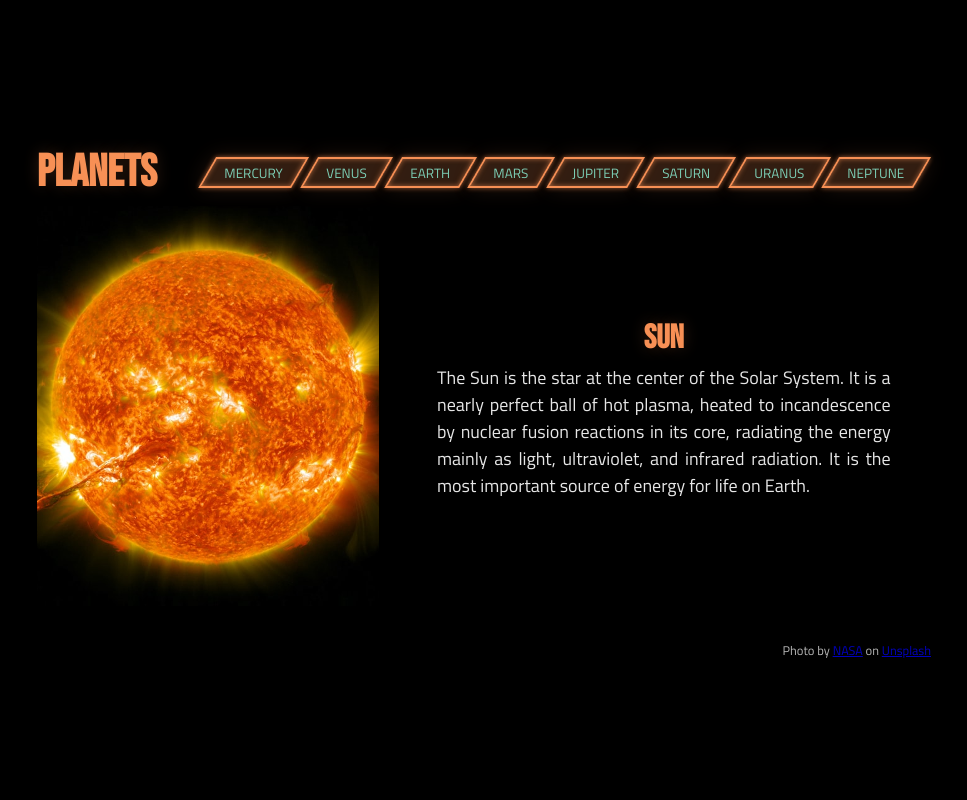
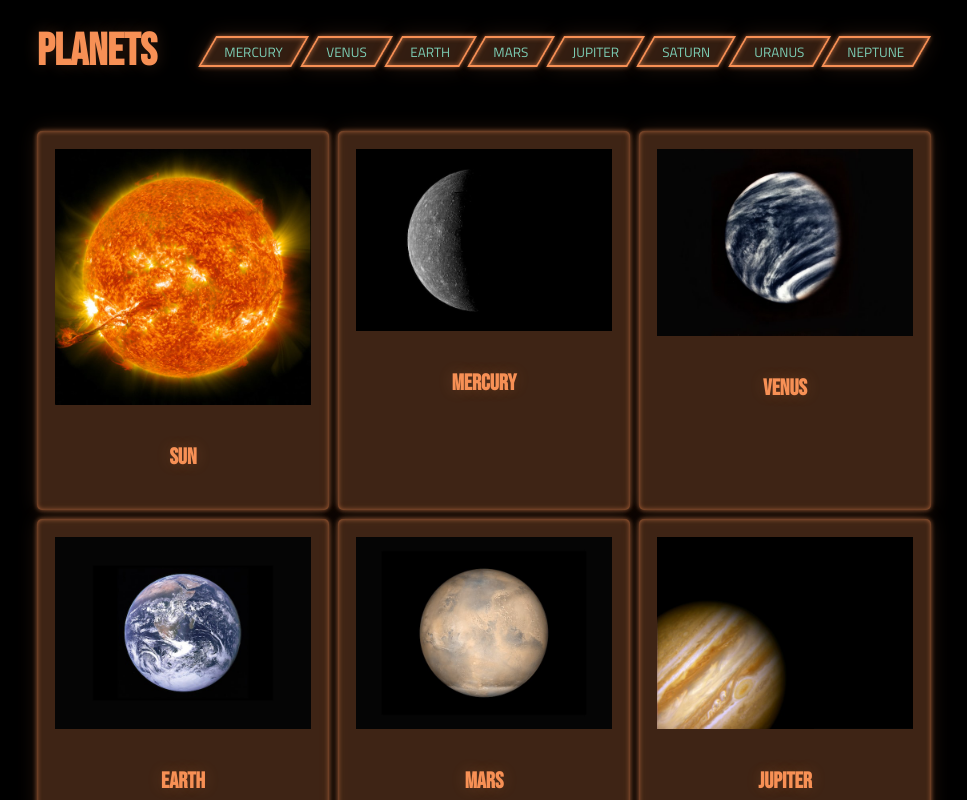
Before and after one commit to edo979/planets-app, a React (Vite) app: page / in a window 1280 px wide. Shown: the top 800 px of the page, without its empty margins (156-1123 px from the left). Built offline with nearby package versions, Linux system fonts and the light colour scheme.

Commit message:
add card style file

```diff
--- a/src/pages/Home.tsx
+++ b/src/pages/Home.tsx
@@ -1,10 +1,24 @@
-import Article from '../components/Article'
+import { Link } from 'react-router-dom'
 import { planets } from '../Model'
 
 function Home() {
   return (
     <main>
-      <Article content={planets[0]} />
+      <ul className="card-list | mt-2">
+        {planets.map(({ name, img }) => (
+          <li key={name} className={`card | b-shadow planet_${name}`}>
+            <Link to={`/${name}`} className="flex">
+              <div className="card_image">
+                <img src={img} alt={name} />
+              </div>
+
+              <div className="card_body">
+                <h2 className="card_title">{name}</h2>
+              </div>
+            </Link>
+          </li>
+        ))}
+      </ul>
     </main>
   )
 }
--- /dev/null
+++ b/src/scss/components/_card.scss
@@ -0,0 +1,26 @@
+.card-list {
+  padding: 0;
+  margin-inline: 0;
+  list-style: none;
+
+  display: grid;
+  grid-template: repeat(3, 1fr) / repeat(3, 1fr);
+  gap: 0.5rem;
+  a {
+    text-decoration: none;
+  }
+}
+
+.card {
+  --f-direction: column;
+
+  padding: 1rem;
+  border-radius: 5px;
+  background-color: hsl(var(--clr-primary-100), 0.25);
+
+  h2 {
+    padding: 1rem;
+    font-size: var(--fs-600);
+    text-align: center;
+  }
+}
--- a/src/scss/components/_components.scss
+++ b/src/scss/components/_components.scss
@@ -1,4 +1,5 @@
 @use 'navbar';
+@use 'card';
 
 body {
   background-color: hsl(var(--clr-neutral-100));
```
